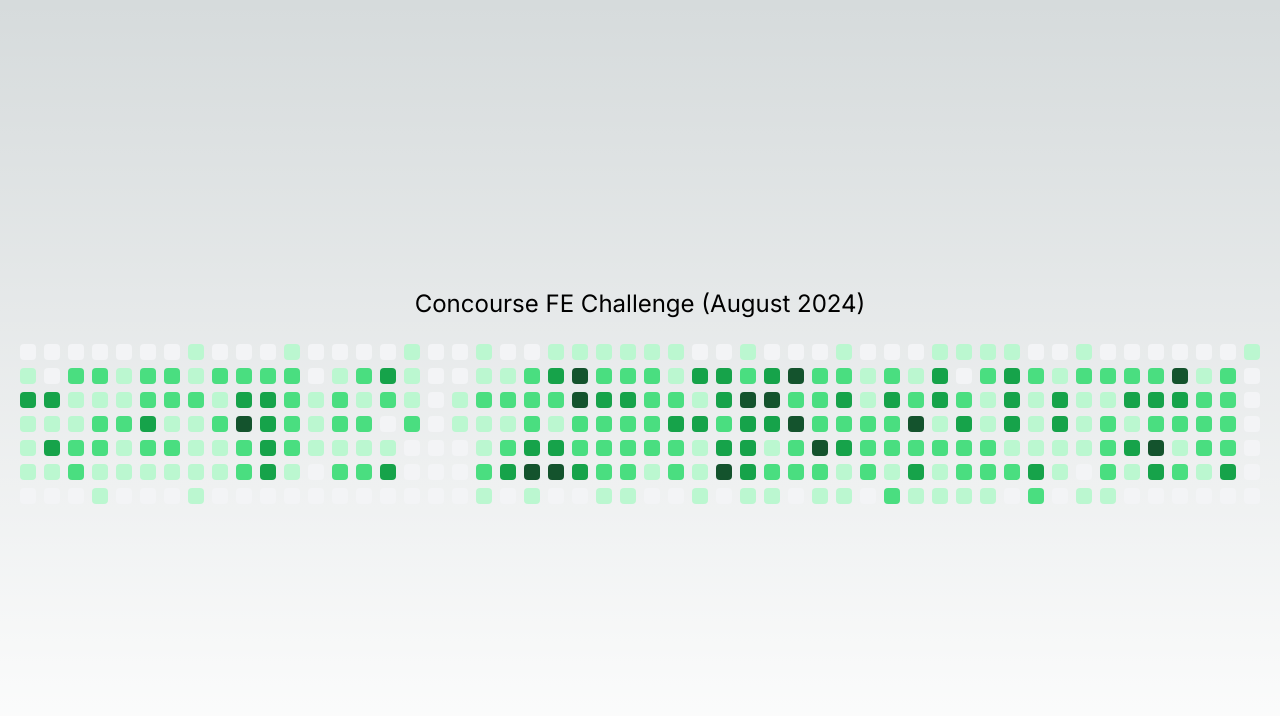
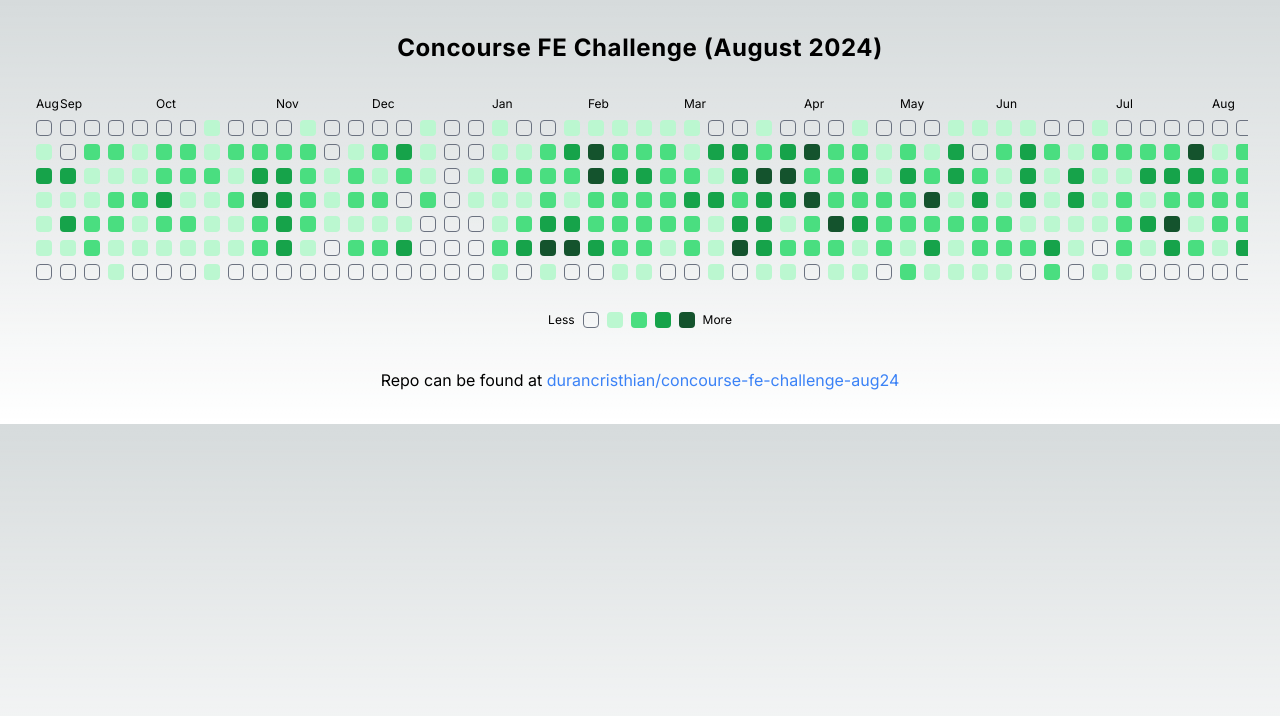
Before and after one commit to durancristhian/concourse-fe-challenge-aug24, a Next.js app: page /challenge in a window 1280 px wide. Shown: the top 716 px of the page. Built offline with nearby package versions, Linux system fonts and the light colour scheme.

Commit message:
Adding labels + Improving layout

```diff
--- a/app/challenge/components/commit-activity.tsx
+++ b/app/challenge/components/commit-activity.tsx
@@ -1,6 +1,12 @@
 import { FC } from "react";
 import { WeekActivity, WeekActivityProps } from "./week-activity";
 import { useDensityRules } from "../hooks/use-density-rules";
+import { fromUnixTime } from "date-fns/fromUnixTime";
+import { format } from "date-fns/format";
+import { addDays } from "date-fns/addDays";
+import { subDays } from "date-fns/subDays";
+import clsx from "clsx";
+import { bgByDensity } from "./day-activity";
 
 interface CommitActivityProps {
   commitActivity: WeekActivityProps["commitActivity"][];
@@ -10,14 +16,54 @@ export const CommitActivity: FC<CommitActivityProps> = ({ commitActivity }) => {
   const densityRules = useDensityRules(commitActivity);
 
   return (
-    <div className="flex p-1">
-      {commitActivity.map((activity) => (
-        <WeekActivity
-          key={activity.week}
-          commitActivity={activity}
-          densityRules={densityRules}
+    <div className="overflow-x-auto">
+      <div className="flex justify-center gap-2">
+        <div className="flex flex-col gap-2">
+          <div className="h-4 w-6"></div>
+          <div className="h-4 w-6">
+            <p className="text-xs">Mon</p>
+          </div>
+          <div className="h-4 w-6"></div>
+          <div className="h-4 w-6">
+            <p className="text-xs">Wed</p>
+          </div>
+          <div className="h-4 w-6"></div>
+          <div className="h-4 w-6">
+            <p className="text-xs">Fri</p>
+          </div>
+          <div className="h-4 w-6"></div>
+        </div>
+        {commitActivity.map((activity, idx) => {
+          const firstDayOfTheWeek = fromUnixTime(activity.week);
+          const lastWeek = subDays(firstDayOfTheWeek, 7);
+
+          const showMonthLabel =
+            !idx || firstDayOfTheWeek.getMonth() !== lastWeek.getMonth();
+
+          return (
+            <WeekActivity
+              key={activity.week}
+              commitActivity={activity}
+              densityRules={densityRules}
+              showMonthLabel={showMonthLabel}
+            />
+          );
+        })}
+      </div>
+      <div className="flex justify-center gap-2 mb-2 mt-8">
+        <p className="text-xs">Less</p>
+        <div
+          className={clsx(
+            "h-4 w-4 rounded border border-gray-500",
+            bgByDensity["lightest"]
+          )}
         />
-      ))}
+        <div className={clsx("h-4 w-4 rounded", bgByDensity["lighter"])} />
+        <div className={clsx("h-4 w-4 rounded", bgByDensity["base"])} />
+        <div className={clsx("h-4 w-4 rounded", bgByDensity["darker"])} />
+        <div className={clsx("h-4 w-4 rounded", bgByDensity["darkest"])} />
+        <p className="text-xs">More</p>
+      </div>
     </div>
   );
 };
--- a/app/challenge/components/day-activity.tsx
+++ b/app/challenge/components/day-activity.tsx
@@ -1,26 +1,39 @@
 import { FC } from "react";
 import { DensityRulesResult } from "../hooks/use-density-rules";
 import clsx from "clsx";
+import { format } from "date-fns/format";
 
 export interface DayActivityProps {
   commits: number;
   density: keyof DensityRulesResult;
+  date: Date;
 }
 
-const bgByDensity: Record<keyof DensityRulesResult, string> = {
+export const bgByDensity: Record<keyof DensityRulesResult, string> = {
   darkest: "bg-green-900",
   darker: "bg-green-600",
   base: "bg-green-400",
   lighter: "bg-green-200",
-  lightest: "bg-gray-100",
+  lightest: "bg-transparent",
 };
 
-export const DayActivity: FC<DayActivityProps> = ({ commits, density }) => {
+export const DayActivity: FC<DayActivityProps> = ({
+  commits,
+  density,
+  date,
+}) => {
   return (
     <div
-      className={clsx("h-4 w-4 rounded", bgByDensity[density])}
-      /* TODO: pluralize? */
-      title={`${commits || "No"} contribution${commits > 1 ? "s" : ""}`}
+      className={clsx(
+        "h-4 w-4 rounded",
+        bgByDensity[density],
+        /* When no activity, we add a border to the activity box */
+        density === "lightest" && "border border-gray-500"
+      )}
+      /* I don't feel like adding a library to manage pluralization so I'm manually handling it */
+      title={`${commits || "No"} contribution${
+        commits > 1 ? "s" : ""
+      } on ${format(date, "PPPP")}`}
     />
   );
 };
--- a/app/challenge/components/week-activity.tsx
+++ b/app/challenge/components/week-activity.tsx
@@ -1,6 +1,10 @@
 import { FC } from "react";
 import { DayActivity, DayActivityProps } from "./day-activity";
 import { DensityRulesResult } from "../hooks/use-density-rules";
+import { fromUnixTime } from "date-fns/fromUnixTime";
+import { addDays } from "date-fns/addDays";
+import { isAfter } from "date-fns/isAfter";
+import { format } from "date-fns/format";
 
 export interface WeekActivityProps {
   /* TODO: better name? */
@@ -10,11 +14,13 @@ export interface WeekActivityProps {
     days: number[];
   };
   densityRules: DensityRulesResult;
+  showMonthLabel: boolean;
 }
 
 export const WeekActivity: FC<WeekActivityProps> = ({
   commitActivity,
   densityRules,
+  showMonthLabel,
 }) => {
   const getDensity = (commits: number): DayActivityProps["density"] => {
     if (commits < densityRules.lighter) return "lightest";
@@ -24,15 +30,33 @@ export const WeekActivity: FC<WeekActivityProps> = ({
     return "darkest";
   };
 
+  const startDate = fromUnixTime(commitActivity.week);
+  const tomorrow = addDays(new Date(), 1);
+
   return (
-    <div className="flex flex-col gap-2 p-1">
-      {commitActivity.days.map((commits, idx) => (
-        <DayActivity
-          key={idx}
-          commits={commits}
-          density={getDensity(commits)}
-        />
-      ))}
+    <div className="flex flex-col gap-2">
+      <div className="h-4 w-4">
+        <p className="text-xs">
+          {showMonthLabel ? format(startDate, "MMM") : ""}
+        </p>
+      </div>
+      {commitActivity.days.map((commits, idx) => {
+        const date = addDays(startDate, idx);
+
+        /* We don't render day activity for future days */
+        if (isAfter(date, tomorrow)) {
+          return null;
+        }
+
+        return (
+          <DayActivity
+            key={idx}
+            commits={commits}
+            density={getDensity(commits)}
+            date={date}
+          />
+        );
+      })}
     </div>
   );
 };
--- a/app/challenge/page.tsx
+++ b/app/challenge/page.tsx
@@ -5,9 +5,26 @@ export default function Page() {
   const commitActivity = useCommitActivity();
 
   return (
-    <main className="flex min-h-screen flex-col items-center justify-center gap-4 p-4">
-      <h1 className="text-2xl">Concourse FE Challenge (August 2024)</h1>
+    <main className="m-8">
+      <div className="mb-8">
+        <h1 className="text-2xl text-center font-bold tracking-wide">
+          Concourse FE Challenge (August 2024)
+        </h1>
+      </div>
       <CommitActivity commitActivity={commitActivity} />
+      <div className="mt-8">
+        <p className="text-base text-center">
+          Repo can be found at{" "}
+          <a
+            href="https://github.com/durancristhian/concourse-fe-challenge-aug24"
+            target="_blank"
+            rel="noopener noreferrer"
+            className="text-blue-500"
+          >
+            durancristhian/concourse-fe-challenge-aug24
+          </a>
+        </p>
+      </div>
     </main>
   );
 }
--- a/app/layout.tsx
+++ b/app/layout.tsx
@@ -1,6 +1,10 @@
 import type { Metadata } from "next";
 import { Inter } from "next/font/google";
 import "./globals.css";
+import { enUS } from "date-fns/locale";
+import { setDefaultOptions } from "date-fns";
+
+setDefaultOptions({ locale: enUS });
 
 const inter = Inter({ subsets: ["latin"] });
 
--- a/package.json
+++ b/package.json
@@ -10,6 +10,7 @@
   },
   "dependencies": {
     "clsx": "^2.1.1",
+    "date-fns": "^3.6.0",
     "next": "14.2.5",
     "react": "^18",
     "react-dom": "^18"
```
Also changed, not shown: 1 other file (tests, documents, lock files or other folders).
